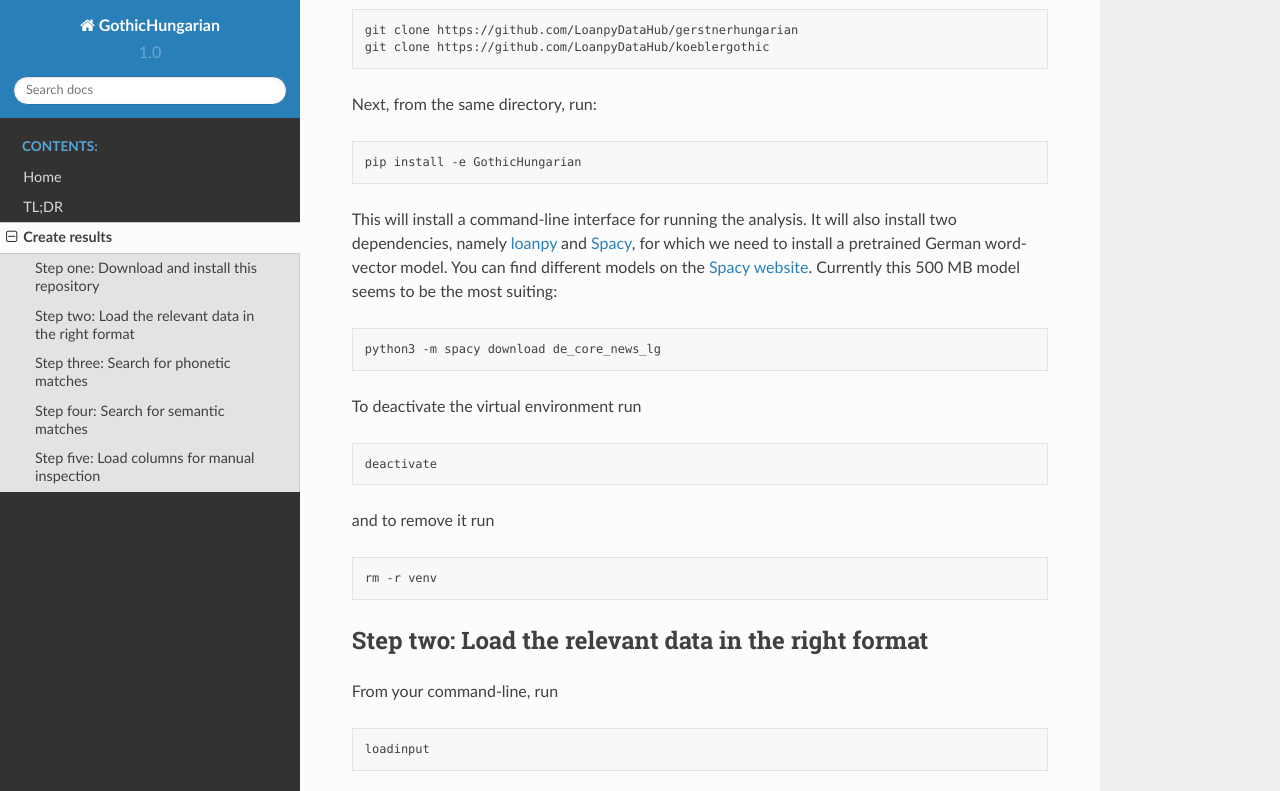
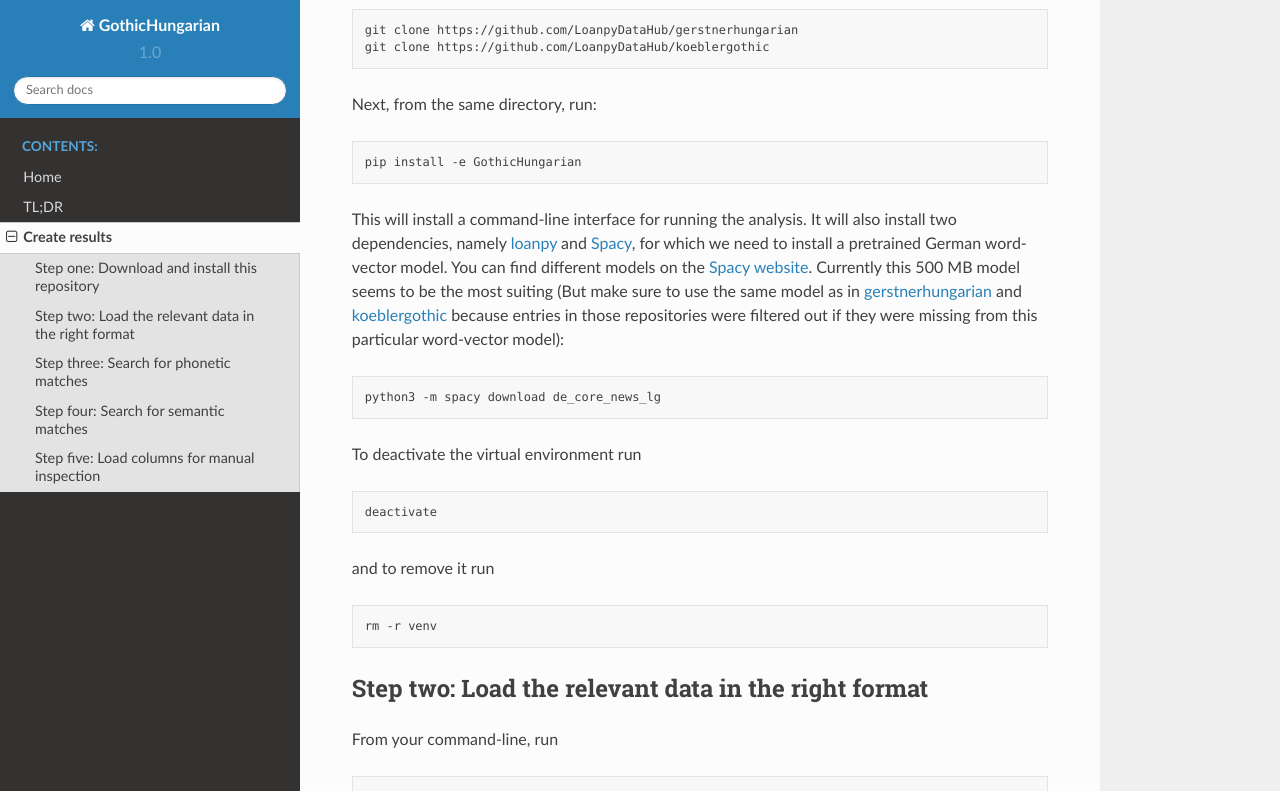
Before and after one commit to LoanDB/GothicHungarian, a Sphinx documentation site: the page built from docs/workflow.rst, in a window 1280 px wide and 900 px high, scrolled down 410 px, cut to the strip 0-791 px from the top of the window. Built offline with Sphinx 7.4.7 and the Read the Docs theme 2.0.0, drawn with Linux system fonts in a browser that asks for light colours.

Commit message:
[skip ci] updatedocs

```diff
--- a/docs/home.rst
+++ b/docs/home.rst
@@ -48,7 +48,7 @@ you give appropriate credit and indicate any changes made.
 Installation and Usage
 ----------------------
 
-To replicate the results follow the steps described in the
+To replicate the results, follow the steps described in the
 `documentation <https://gothichungarian.readthedocs.io/en/latest/?badge=latest>`__
 and the `loanpy
 tutorial <https://loanpy.readthedocs.io/en/latest/tutorial.html>`__
--- a/docs/workflow.rst
+++ b/docs/workflow.rst
@@ -32,7 +32,12 @@ It will also install two dependencies, namely `loanpy
 `Spacy <https://pypi.org/project/spacy/>`_, for which we need to install
 a pretrained German word-vector model. You can find different
 models on the `Spacy website <https://spacy.io/models/de/>`_. Currently
-this 500 MB model seems to be the most suiting:
+this 500 MB model seems to be the most suiting (But make sure to use the same
+model as in `gerstnerhungarian
+<https://github.com/LoanpyDataHub/gerstnerhungarian>`__
+and `koeblergothic <https://github.com/LoanpyDataHub/koeblergothic>`__
+because entries in those repositories were filtered out if they were missing
+from this particular word-vector model):
 
 .. code-block:: sh
 
```
